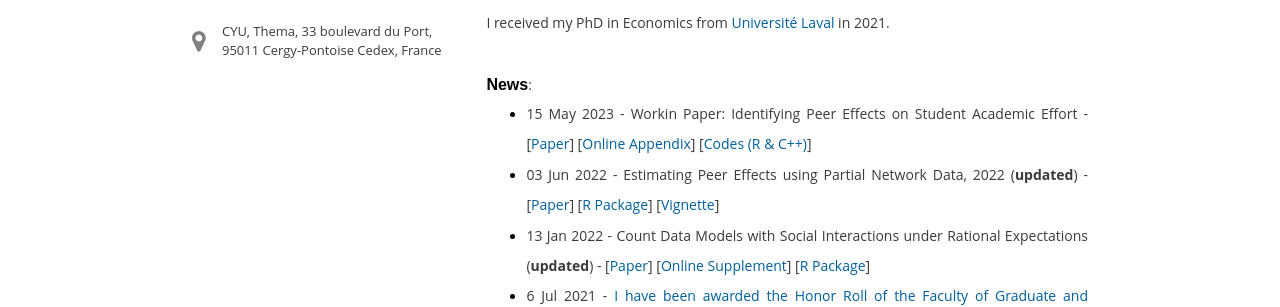
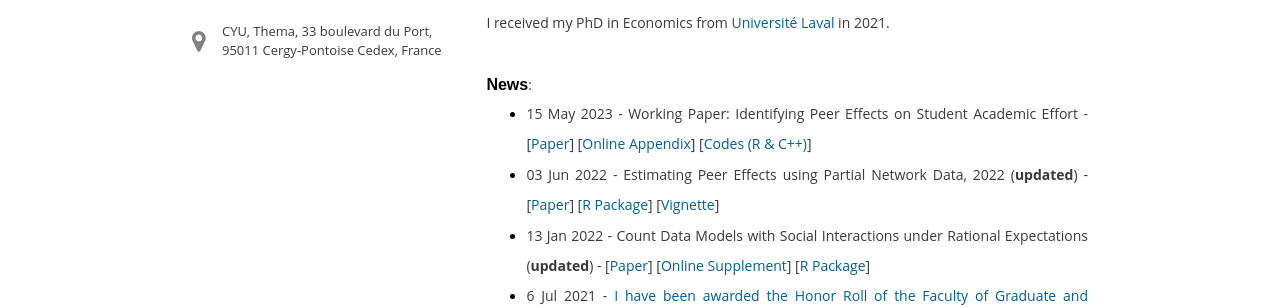
Before and after one commit to ahoundetoungan/ahoundetoungan.github.io, a Jekyll site: the page built from index.html, in a window 1280 px wide. Shown: the part 534-841 px from the top of the page. Built offline with Jekyll 4.4.1, drawn with Linux system fonts in a browser that asks for light colours; some web fonts are replaced.

Commit message:
research

```diff
--- a/index.html
+++ b/index.html
@@ -59,7 +59,7 @@
       --><br/><br/><br/>
       <h2>News</h2><p>:</p>
       <ul>
-        <li><p>15 May 2023 - Workin Paper: Identifying Peer Effects on Student Academic Effort - [<a id="readpaper" href="/files/Papers/PEEffort.pdf" target="_blank">Paper</a>] [<a id="readpaper" href="/files/Papers/PEEffort_OA.pdf" target="_blank">Online Appendix</a>] [<a href="https://github.com/ahoundetoungan/PeerEffectsEffort" target="_blank">Codes (R & C++)</a>]</p></li>
+        <li><p>15 May 2023 - Working Paper: Identifying Peer Effects on Student Academic Effort - [<a id="readpaper" href="/files/Papers/PEEffort.pdf" target="_blank">Paper</a>] [<a id="readpaper" href="/files/Papers/PEEffort_OA.pdf" target="_blank">Online Appendix</a>] [<a href="https://github.com/ahoundetoungan/PeerEffectsEffort" target="_blank">Codes (R & C++)</a>]</p></li>
         <li><p>03 Jun 2022 - Estimating Peer Effects using Partial Network Data, 2022 (<b>updated</b>) - [<a id="readpaper" href="/files/Papers/PartialNetwork.pdf" target="_blank">Paper</a>] [<a id="readpaper" href="https://github.com/ahoundetoungan/PartialNetwork" target="_blank">R Package</a>] [<a href="https://nbviewer.org/github/ahoundetoungan/PartialNetwork/blob/master/doc/PartialNetwork_vignette.pdf" target="_blank">Vignette</a>]</p></li>
         <li><p>13 Jan 2022 - Count Data Models with Social Interactions under Rational Expectations (<b>updated</b>) - [<a id="readpaper" href="/files/Papers/Model_of_count_Data.pdf" target="_blank">Paper</a>] [<a id="readpaper" href="/files/Papers/CDMSIRE_SM.pdf" target="_blank">Online Supplement</a>] [<a href="https://cran.r-project.org/package=CDatanet"  target="_blank">R Package</a>]</p></li>
         <li><p>6 Jul 2021 - <a id="readpaper" href="https://www.fss.ulaval.ca/actualites/elysee-a-houndetoungan-recoit-le-tableau-dhonneur-de-la-fesp" target="_blank"> I have been awarded the Honor Roll of the Faculty of Graduate and Postdoctoral Studies.</a></p></li>
```
